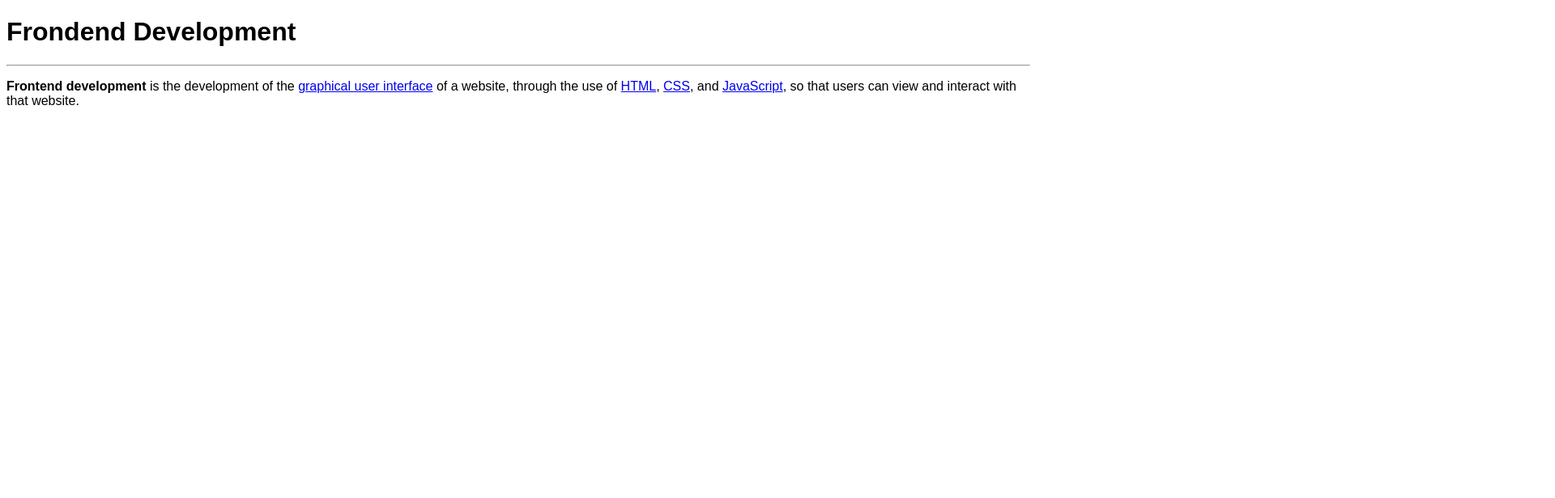
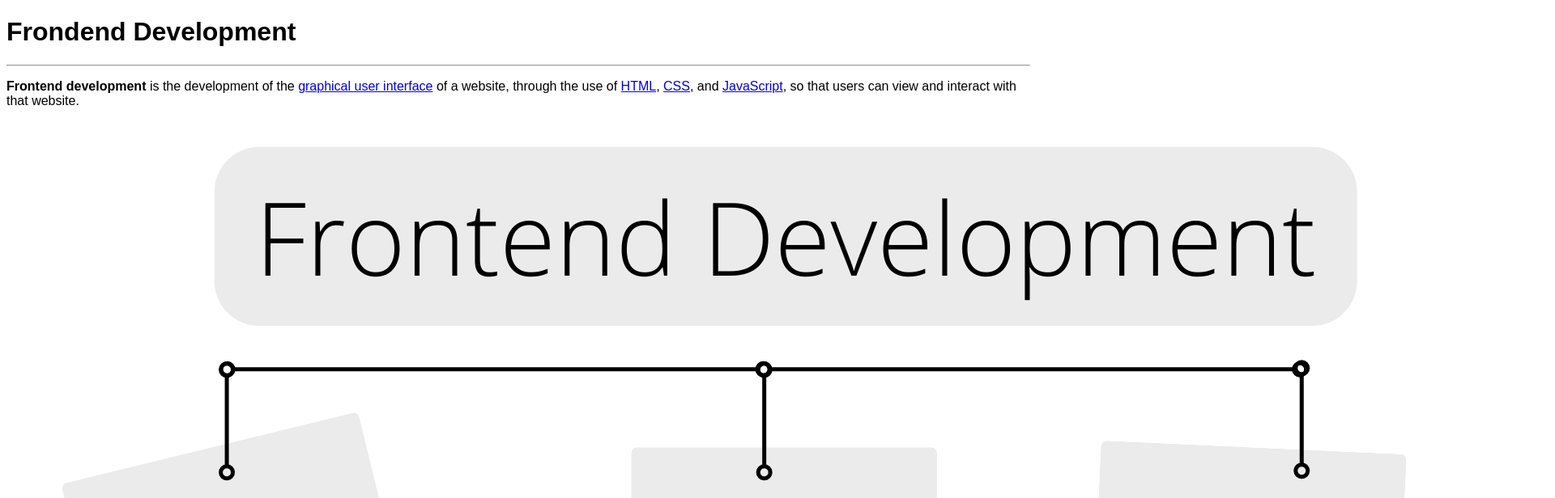
Before and after one commit to mgousiya/Frontend-Developer, a plain HTML site: page 02_Frontend_RoadMap/index.html in a window 1280 px wide. Shown: the top 616 px of the page at 81% size, 1920 px wide, since content can reach past the window. Drawn offline with Linux system fonts and the light colour scheme.

Commit message:
new push

```diff
--- a/02_Frontend_RoadMap/index.html
+++ b/02_Frontend_RoadMap/index.html
@@ -9,13 +9,13 @@
     <h1>Frondend Development</h1>
     <hr>
     <p><b>Frontend development</b> is the development of the
-        <a target = "_blank" href="https://en.wikipedia.org/wiki/Graphical_user_interface">graphical user interface</a>
-        of a website, through the use of <a target = "_blank" href="https://en.wikipedia.org/wiki/HTML">HTML</a>,
+        <a target = "_blank" href="https://en.wikipedia.org/wiki/Graphical_user_interface">graphical user interface</a> of a website, through the use of
+        <a target = "_blank" href="https://en.wikipedia.org/wiki/HTML">HTML</a>,
         <a target = "_blank" href="https://en.wikipedia.org/wiki/CSS">CSS</a>, and
         <a target = "_blank" href="https://en.wikipedia.org/wiki/JavaScript">JavaScript</a>,
         so that users can view and interact with that website.</p>
 
-        <img src=""
+        <img src="/02_Frontend_RoadMap/images/html-css-javascript.png" alt="html-css-javascript">
 
 
 </body>
```
